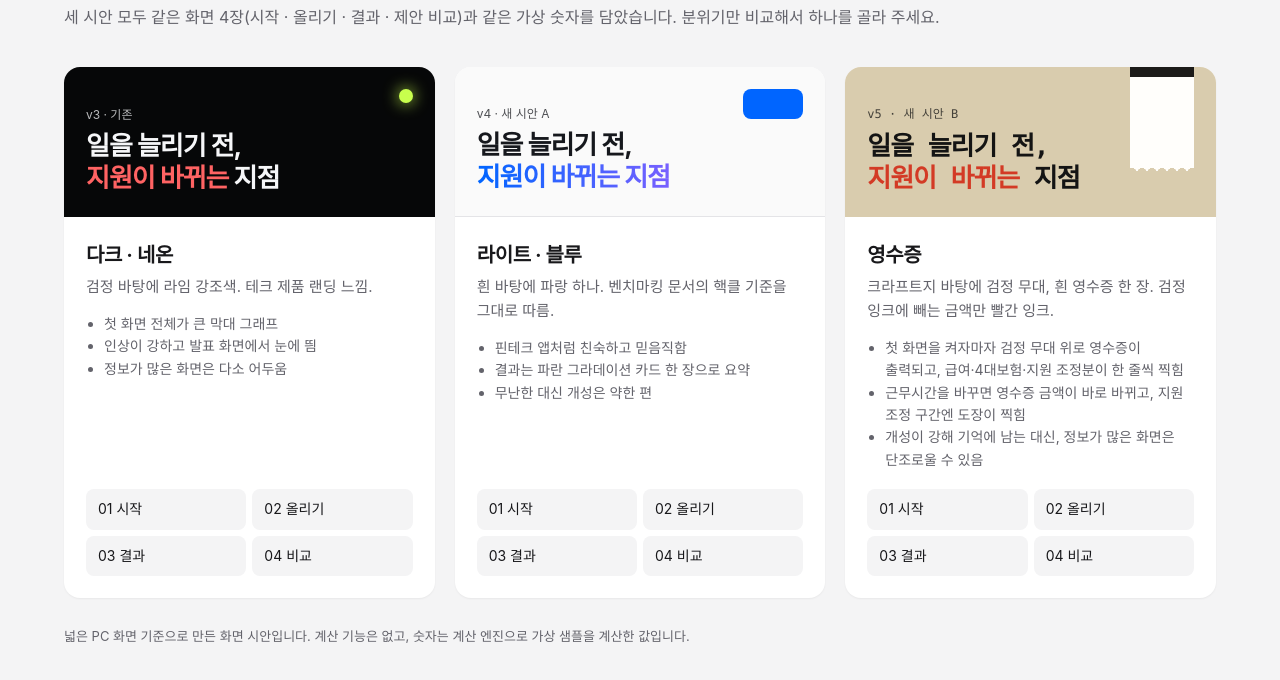
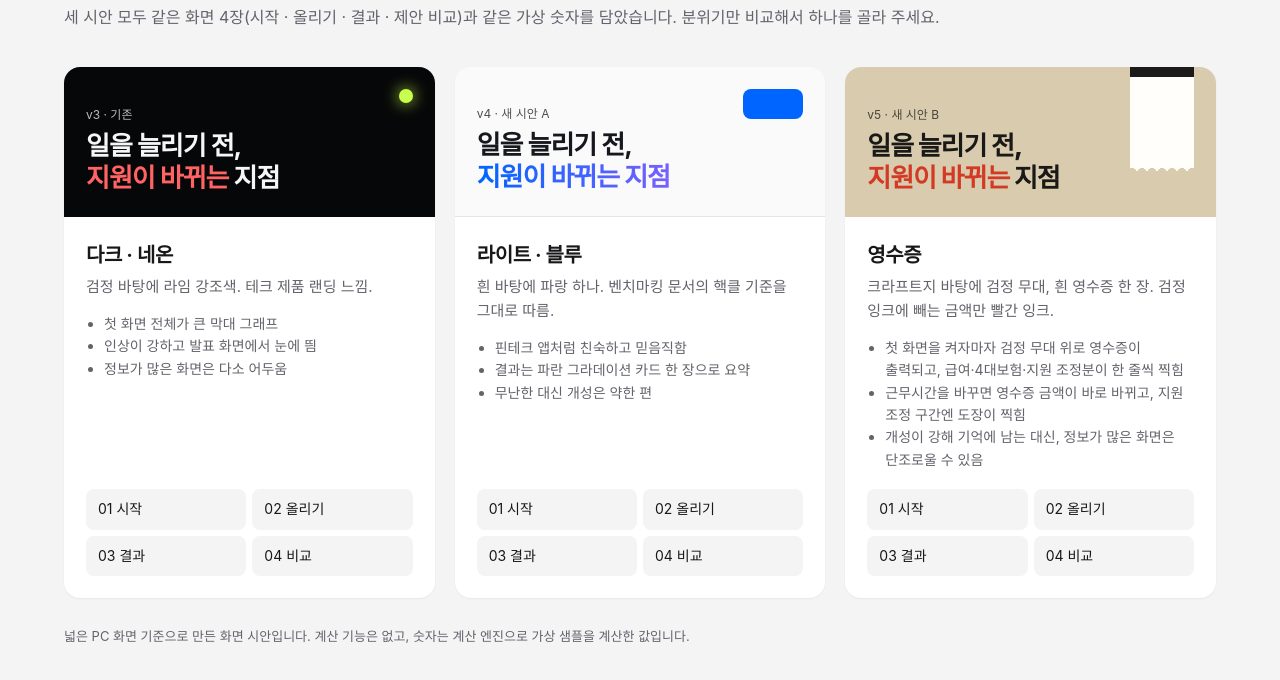
Before and after one commit to JIHOSW/Hackathon, a plain HTML site: page 개발산출물/디자인_고르기.html in a window 1280 px wide. Shown: the part 110-790 px from the top of the page. Drawn offline with Linux system fonts and the light colour scheme.

Commit message:
시안 고르기 v5 카드 제목을 고정폭 대신 기본 글꼴로 표시
Co-Authored-By: Claude Opus 5.5 <noreply@anthropic.com>

```diff
--- a/개발산출물/디자인_고르기.html
+++ b/개발산출물/디자인_고르기.html
@@ -22,8 +22,8 @@
   .v4 { background: #fafafa; color: #16181d; border-bottom: 1px solid var(--line); }
   .v4 b em { font-style: normal; background: linear-gradient(90deg, #0065ff, #7860ff); -webkit-background-clip: text; background-clip: text; color: transparent; }
   .v4::after { content: ""; position: absolute; right: 22px; top: 22px; width: 60px; height: 30px; border-radius: 8px; background: #0065ff; }
-  .v5 { background: #d9ccae; color: #141414; font-family: ui-monospace, Consolas, monospace; border-bottom: 0; }
-  .v5 b { font-weight: 900; }
+  .v5 { background: #d9ccae; color: #1a1917; border-bottom: 0; }
+  .v5 b { font-weight: 800; }
   .v5 b em { font-style: normal; color: #d33a25; }
   .v5::after { content: ""; position: absolute; right: 22px; top: 0; width: 64px; height: 96px; background: #fffefb; border-top: 10px solid #1c1b19; box-shadow: 0 8px 18px -8px rgba(0,0,0,.3); -webkit-mask: radial-gradient(5px at 50% 100%, transparent 98%, #000) 50% 100% / 10px 100% repeat-x; mask: radial-gradient(5px at 50% 100%, transparent 98%, #000) 50% 100% / 10px 100% repeat-x; }
   .body { padding: 22px; flex: 1; display: flex; flex-direction: column; }
```
